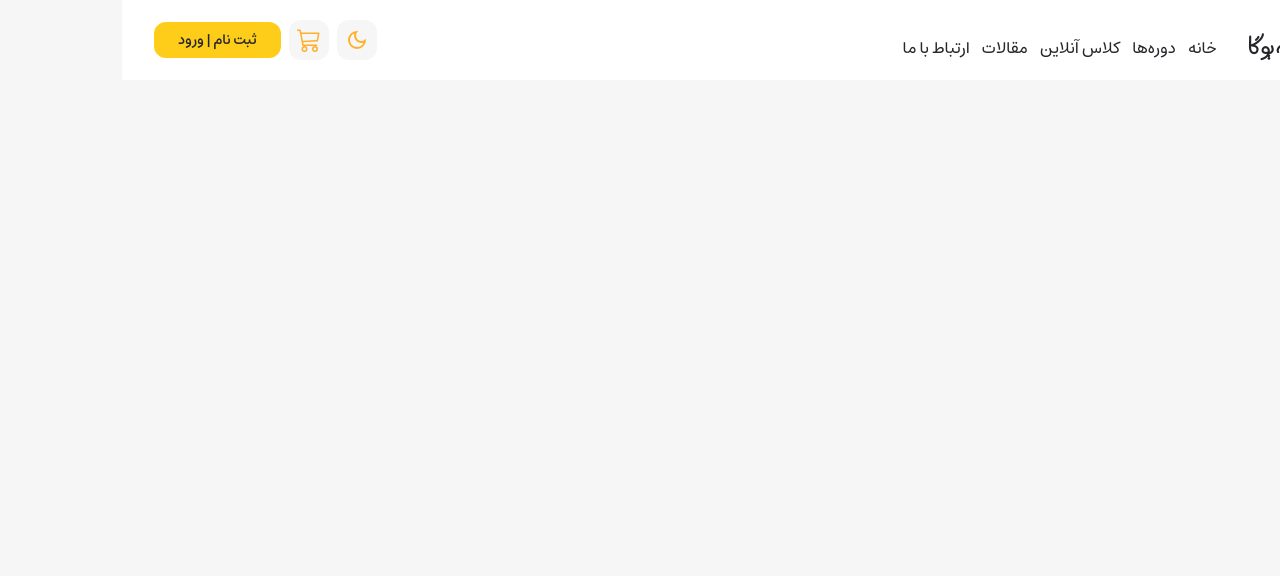
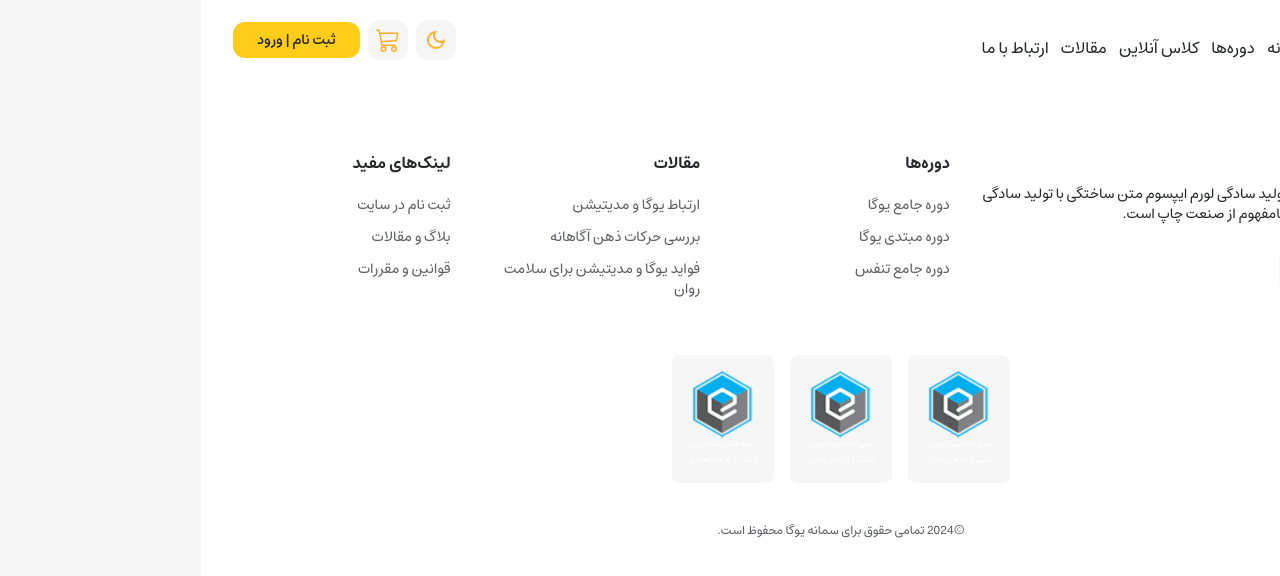
Before and after one commit to amirhosseinhamidian/teaching-yoga, a Next.js app: page / in a window 1280 px wide. Shown: the top 576 px of the page. Built offline with nearby package versions, Linux system fonts and the light colour scheme.

Commit message:
footer complete

```diff
--- a/package.json
+++ b/package.json
@@ -10,6 +10,7 @@
     "test": "jest"
   },
   "dependencies": {
+    "autoprefixer": "^10.4.20",
     "next": "14.2.15",
     "prettier-plugin-tailwindcss": "^0.6.8",
     "react": "^18",
@@ -33,7 +34,7 @@
     "husky": "^9.1.6",
     "jest": "^29.7.0",
     "jest-environment-jsdom": "^29.7.0",
-    "postcss": "^8",
+    "postcss": "^8.4.47",
     "tailwindcss": "^3.4.1"
   },
   "jest": {
--- /dev/null
+++ b/postcss.config.js
@@ -0,0 +1,7 @@
+/* eslint-disable no-undef */
+module.exports = {
+    plugins: {
+      tailwindcss: {},
+      autoprefixer: {},
+    },
+  };
--- a/src/app/globals.css
+++ b/src/app/globals.css
@@ -1,6 +1,7 @@
 @tailwind base;
 @tailwind components;
 @tailwind utilities;
+
 
 @font-face {
   font-family: 'MainFont';
--- a/src/app/layout.js
+++ b/src/app/layout.js
@@ -4,6 +4,7 @@ import Header from '@/components/Header/Header';
 import './globals.css';
 import React from 'react';
 import { ThemeProvider } from '@/contexts/ThemeContext';
+import Footer from '@/components/Footer/Footer';
 
 // export const metadata = {
 //   title: 'Create Next App',
@@ -15,10 +16,11 @@ export default function RootLayout({ children }) {
     <ThemeProvider>
       <html lang='fa' dir='rtl'>
         <body
-          className={`bg-background-light font-main antialiased dark:bg-background-dark`}
+          className={`flex flex-col bg-background-light font-main antialiased dark:bg-background-dark`}
         >
           <Header />
           {children}
+          <Footer />
         </body>
       </html>
     </ThemeProvider>
--- /dev/null
+++ b/src/components/Footer/Footer.js
@@ -0,0 +1,64 @@
+import React from 'react';
+import Logo from '../Logo/Logo';
+import Link from 'next/link';
+import IconButton from '../Ui/ButtonIcon/ButtonIcon';
+import { AiOutlineInstagram } from "react-icons/ai";
+import { LiaTelegram } from "react-icons/lia";
+import { AiOutlineYoutube } from "react-icons/ai";
+import LicenseCard from './LicenseCard';
+import { getYear } from '@/utils/dateTimeHelper';
+
+export default function Footer() {
+
+  return (
+    <footer className='bg-surface-light dark:bg-surface-dark'>
+      <div className='container flex flex-col items-center'>
+        <div className='grid grid-cols-1 xs:grid-cols-2 sm:grid-cols-3 md:grid-cols-5 gap-8 py-10 items-baseline'>
+          <div className='col-span-1 xs:col-span-2 sm:col-span-3 md:col-span-2 mb-4 flex flex-col items-start md:mb-0'>
+            <Logo />
+            <p className='mt-4 text-sm text-text-light dark:text-text-dark'> {/*TODO: Add dynamic text */}
+              لورم ایپسوم متن ساختگی با تولید سادگی لورم ایپسوم متن ساختگی با
+              تولید سادگی نامفهوم از صنعت چاپ است. نامفهوم از صنعت چاپ است.
+            </p>
+
+            <div className='flex items-center gap-4 mt-6'>
+                <IconButton icon={AiOutlineInstagram} size={30}/> {/*TODO: Add link */}
+                <IconButton icon={LiaTelegram} size={30}/>
+                <IconButton icon={AiOutlineYoutube} size={30}/>
+            </div>
+          </div>
+          {/* Second section: Links category 1 */}
+          <div className='flex flex-col gap-3 mb-4 md:mb-0'>
+            <h4 className='text-text-light dark:text-text-dark font-semibold mb-2'>دوره‌ها</h4> {/*TODO: Add dynamic links */}
+            <Link href='/' className='text-sm text-subtext-light dark:text-subtext-dark hover:text-secondary transition-all duration-200 ease-in'>دوره جامع یوگا</Link>
+            <Link href='/' className='text-sm text-subtext-light dark:text-subtext-dark hover:text-secondary transition-all duration-200 ease-in'>دوره مبتدی یوگا</Link>
+            <Link href='/' className='text-sm text-subtext-light dark:text-subtext-dark hover:text-secondary transition-all duration-200 ease-in'>دوره جامع تنفس</Link>
+          </div>
+
+          {/* Third section: Links category 2 */}
+          <div className='flex flex-col gap-3  mb-4 md:mb-0'>
+            <h4 className='text-text-light dark:text-text-dark font-semibold mb-2'>مقالات</h4>
+            <Link href='/' className='text-sm text-subtext-light dark:text-subtext-dark hover:text-secondary transition-all duration-200 ease-in'>ارتباط یوگا و مدیتیشن</Link>
+            <Link href='/' className='text-sm text-subtext-light dark:text-subtext-dark hover:text-secondary transition-all duration-200 ease-in'>بررسی حرکات ذهن آگاهانه</Link>
+            <Link href='/' className='text-sm text-subtext-light dark:text-subtext-dark hover:text-secondary transition-all duration-200 ease-in'>فواید یوگا و مدیتیشن برای
+            سلامت روان</Link>
+          </div>
+
+          {/* Fourth section: Links category 3 */}
+          <div className='flex flex-col gap-3 '>
+            <h4 className='text-text-light dark:text-text-dark font-semibold mb-2'>لینک‌های مفید</h4>
+            <Link href='/' className='text-sm text-subtext-light dark:text-subtext-dark hover:text-secondary transition-all duration-200 ease-in '>ثبت نام در سایت</Link>
+            <Link href='/' className='text-sm text-subtext-light dark:text-subtext-dark hover:text-secondary transition-all duration-200 ease-in'>بلاگ و مقالات</Link>
+            <Link href='/' className='text-sm text-subtext-light dark:text-subtext-dark hover:text-secondary transition-all duration-200 ease-in'>قوانین و مقررات</Link>
+          </div>
+        </div>
+        <div className='flex items-center gap-4 mt-4'>
+            <LicenseCard licenseLogo='/images/javaz.png'/>
+            <LicenseCard licenseLogo='/images/javaz.png'/>
+            <LicenseCard licenseLogo='/images/javaz.png'/>
+        </div>
+        <p className='my-10 text-subtext-light dark:text-subtext-dark text-xs'>©{getYear()}  تمامی حقوق  برای سمانه یوگا محفوظ است.</p>
+      </div>
+    </footer>
+  );
+}
--- /dev/null
+++ b/src/components/Footer/LicenseCard.js
@@ -0,0 +1,23 @@
+import React from 'react';
+import PropTypes from 'prop-types';
+import Image from 'next/image';
+
+const LicenseCard = ({ licenseLogo, title, path }) => {
+  return (
+    <div
+      className={`flex items-center justify-center rounded-lg transition-all duration-200 ease-in hover:scale-110 bg-background-light p-4 dark:bg-background-dark ${path ? 'cursor-pointer' : ''}`}
+      onClick={path}
+    >
+      <Image src={licenseLogo} alt={title} width={70} height={70} />
+    </div>
+  );
+};
+
+// Define the PropTypes
+LicenseCard.propTypes = {
+  licenseLogo: PropTypes.string,
+  title: PropTypes.string,
+  path: PropTypes.string,
+};
+
+export default LicenseCard;
--- /dev/null
+++ b/src/utils/dateTimeHelper.js
@@ -0,0 +1,65 @@
+// Get the current date and time
+export function getCurrentDateTime() {
+    const now = new Date();
+    return now;
+  }
+
+  // Get the current day of the month
+  export function getDay() {
+    const now = new Date();
+    return now.getDate(); // Day of the month (1-31)
+  }
+
+  // Get the current month (Months are zero-based, so we add 1)
+  export function getMonth() {
+    const now = new Date();
+    return now.getMonth() + 1; // Month (1-12)
+  }
+
+  // Get the current year
+  export function getYear() {
+    const now = new Date();
+    return now.getFullYear(); // Current year
+  }
+
+  // Get the current day of the week (0-6, where 0 is Sunday)
+  export function getDayOfWeek() {
+    const now = new Date();
+    return now.getDay(); // Day of the week (0-6)
+  }
+
+  // Get the current hour
+  export function getHours() {
+    const now = new Date();
+    return now.getHours(); // Hours (0-23)
+  }
+
+  // Get the current minutes
+  export function getMinutes() {
+    const now = new Date();
+    return now.getMinutes(); // Minutes (0-59)
+  }
+
+  // Get the current seconds
+  export function getSeconds() {
+    const now = new Date();
+    return now.getSeconds(); // Seconds (0-59)
+  }
+
+  // Format the date as yyyy-mm-dd
+  export function formatDateYYYYMMDD() {
+    const now = new Date();
+    const year = now.getFullYear();
+    const month = String(now.getMonth() + 1).padStart(2, '0'); // Add leading zero to the month
+    const day = String(now.getDate()).padStart(2, '0'); // Add leading zero to the day
+    return `${year}-${month}-${day}`;
+  }
+
+  // Format the time as hh:mm:ss
+  export function formatTimeHHMMSS() {
+    const now = new Date();
+    const hours = String(now.getHours()).padStart(2, '0');
+    const minutes = String(now.getMinutes()).padStart(2, '0');
+    const seconds = String(now.getSeconds()).padStart(2, '0');
+    return `${hours}:${minutes}:${seconds}`;
+  }
--- a/tailwind.config.js
+++ b/tailwind.config.js
@@ -48,6 +48,9 @@ module.exports = {
           dark: '#2D2E32',
         },
       }),
+      screens: {
+        'xs': '410px',
+      },
     },
     container: {
       padding: '2rem',
```
Also changed, not shown: public/images/javaz.png (added), 1 other file (tests, documents, lock files or other folders).
